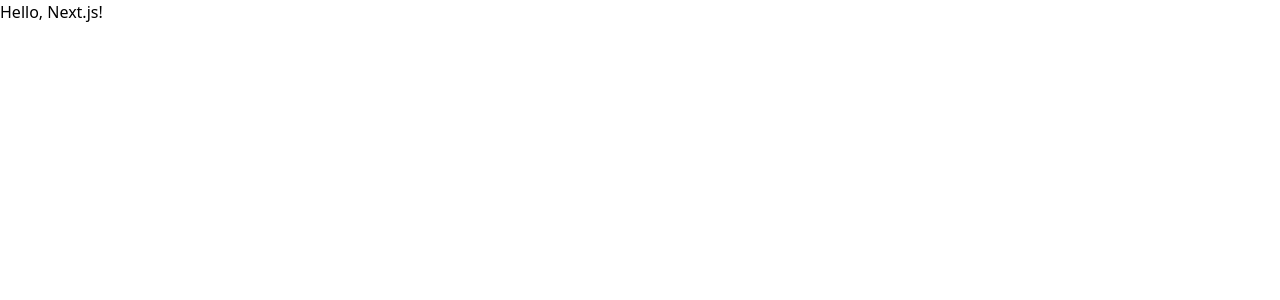
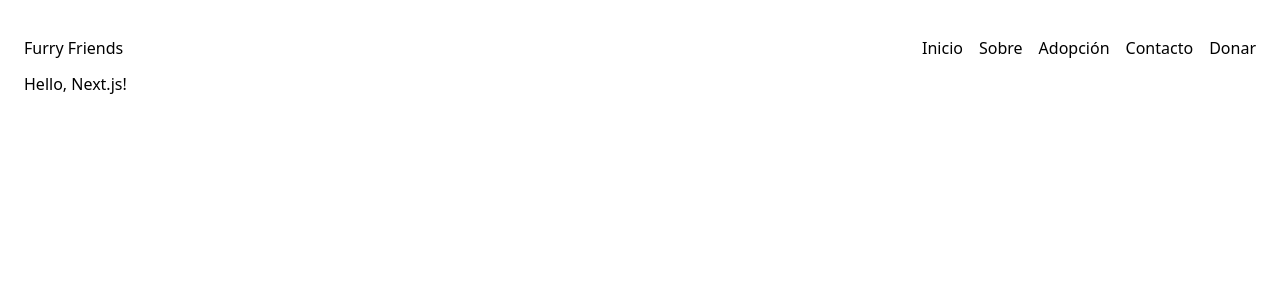
Before and after one commit to SourerDev/furry-friends, a Next.js app in the folder client/: page / in a window 1280 px wide. Shown: the top 300 px of the page. Built offline with nearby package versions, Linux system fonts and the light colour scheme.

Commit message:
feat: Create nav bar file

```diff
--- a/client/src/app/layout.tsx
+++ b/client/src/app/layout.tsx
@@ -1,3 +1,4 @@
+import { NavBar } from '$/components/navigation/navbar'
 import '$/styles/globals.css'
 
 export default function RootLayout({
@@ -7,7 +8,10 @@ export default function RootLayout({
 }) {
   return (
     <html lang="en">
-      <body>{children}</body>
+      <body className='p-6 h-[1000px]'>
+        <NavBar />
+        {children}
+      </body>
     </html>
   )
 }
--- /dev/null
+++ b/client/src/components/navigation/navbar.tsx
@@ -0,0 +1,16 @@
+'use client'
+
+export function NavBar() {
+  return (
+    <nav className="flex sticky top-0 py-3">
+      <h1 className="mr-auto">Furry Friends</h1>
+      <ul className="flex gap-4">
+        <li>Inicio</li>
+        <li>Sobre</li>
+        <li>Adopción</li>
+        <li>Contacto</li>
+        <li>Donar</li>
+      </ul>
+    </nav>
+  )
+}
```
